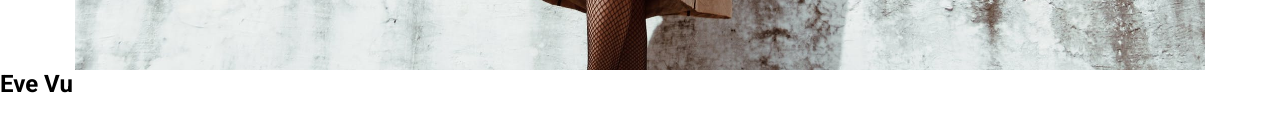
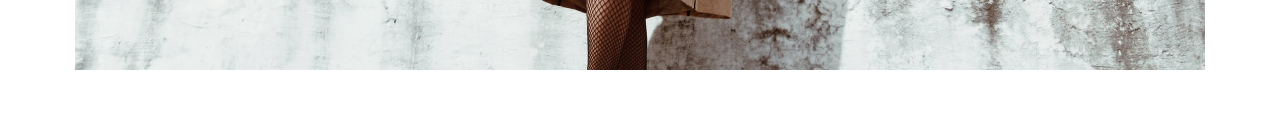
Before and after one commit to yirano/react-eve_vu, a React (Create React App) app: page / in a window 1280 px wide. Shown: the part 730-862 px from the top of the page. Built offline with nearby package versions, Linux system fonts and the light colour scheme.

Commit message:
Clear untracked files

```diff
--- a/src/components/about/about.scss
+++ b/src/components/about/about.scss
@@ -7,5 +7,6 @@
 	h2 {
 		font-family: $body-font;
 		font-weight: 700;
+		color: #fff;
 	}
 }
--- a/src/components/header/header.scss
+++ b/src/components/header/header.scss
@@ -23,12 +23,12 @@ header {
 			width: 35px;
 			line-height: 21px;
 			overflow: hidden;
-			transition: width 400ms linear;
+			transition: width 300ms linear;
 		}
 		.hide {
 			width: 0px;
 			overflow: hidden;
-			transition: width 400ms linear;
+			transition: width 300ms linear;
 		}
 	}
 
```
Also changed, not shown: 8 other files (tests, documents, lock files or other folders).
